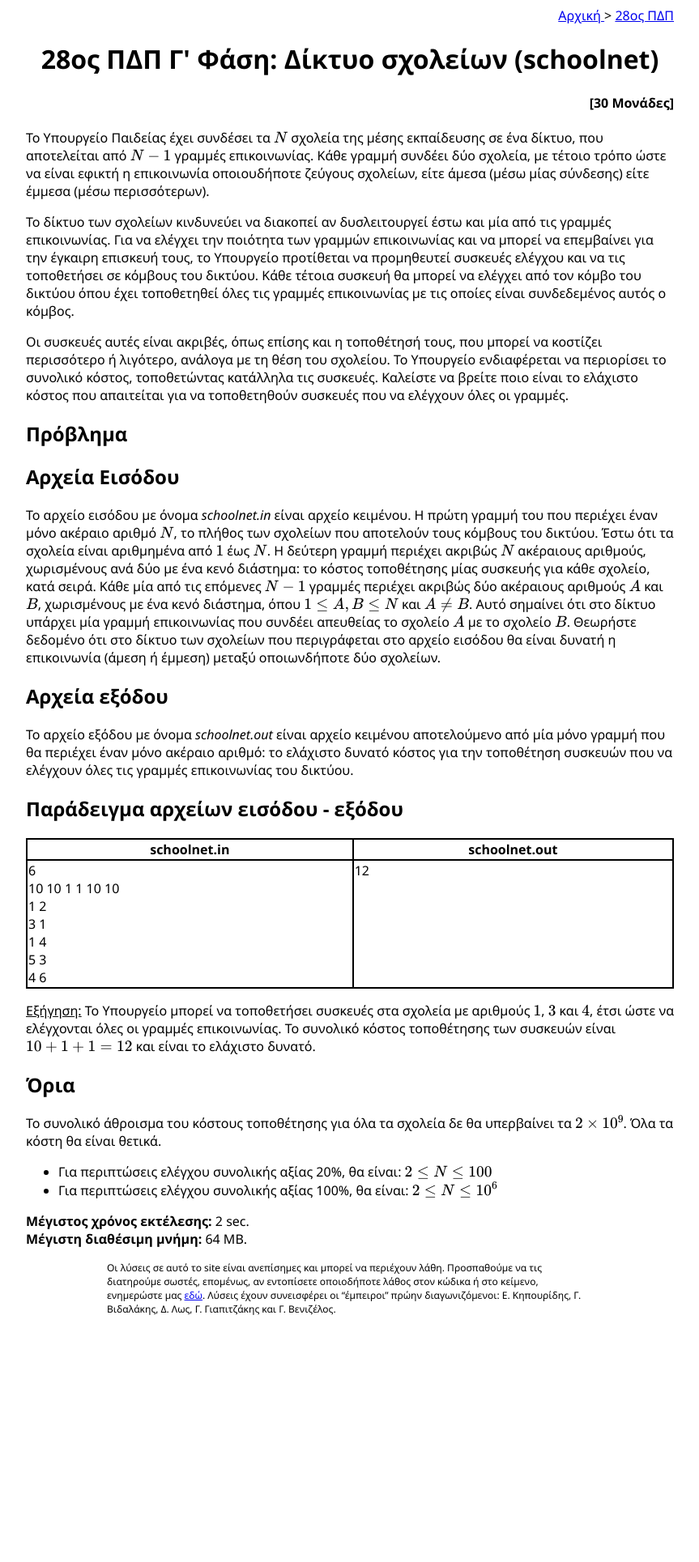
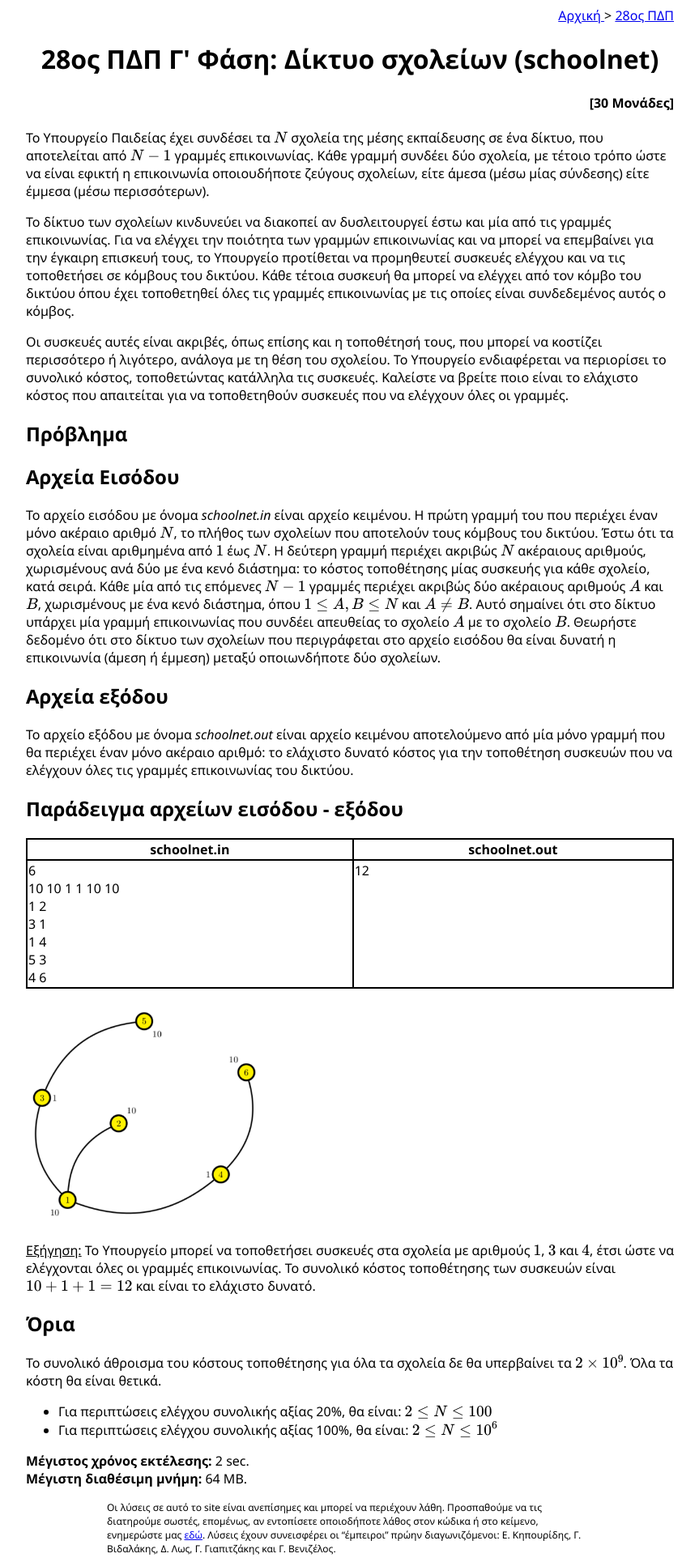
Before and after one commit to pdp-archive/pdp-archive.github.io, a Jekyll site: the page built from contests/_28-PDP/c-schoolnet-statement.md, in a window 1280 px wide. Shown: the whole page at 81% size, without its empty margins (208-1071 px from the left). Built offline with Jekyll 4.4.1, drawn with Linux system fonts in a browser that asks for light colours; formulas are drawn with MathJax 3; before the commit the page ends 1633 px from its top, so only the background shows below that.

Commit message:
Add image to schoolnet statement

```diff
--- a/contests/_28-PDP/c-schoolnet-statement.md
+++ b/contests/_28-PDP/c-schoolnet-statement.md
@@ -10,8 +10,6 @@ codename: schoolnet
 Οι συσκευές αυτές είναι ακριβές, όπως επίσης και η τοποθέτησή τους, που μπορεί να κοστίζει περισσότερο ή λιγότερο, ανάλογα με τη θέση του σχολείου. Το Υπουργείο ενδιαφέρεται να περιορίσει το συνολικό κόστος, τοποθετώντας κατάλληλα τις συσκευές. Καλείστε να βρείτε ποιο είναι το ελάχιστο κόστος που απαιτείται για να τοποθετηθούν συσκευές που να ελέγχουν όλες οι γραμμές.
 
 ## Πρόβλημα
-
-<!--TODO-->
 
 ## Αρχεία Εισόδου
 
@@ -27,6 +25,8 @@ codename: schoolnet
 | ------------------------------------ | ------------- |
 | 6<br/>10 10 1 1 10 10<br/>1 2<br/>3 1<br/>1 4<br/>5 3<br/>4 6 |  12           |
 
+![Παράδειγμα](/assets/28-pdp-c-schoolnet-example.png){:width="300px"}
+
 <u>Εξήγηση:</u> Το Υπουργείο μπορεί να τοποθετήσει συσκευές στα σχολεία με αριθμούς $$1$$, $$3$$ και $$4$$, έτσι ώστε να ελέγχονται όλες οι γραμμές επικοινωνίας. Το συνολικό κόστος τοποθέτησης των συσκευών είναι $$10+1+1=12$$ και είναι το ελάχιστο δυνατό.
 
 ## Όρια
```
Also changed, not shown: assets/28-pdp-c-schoolnet-example.png (added).
